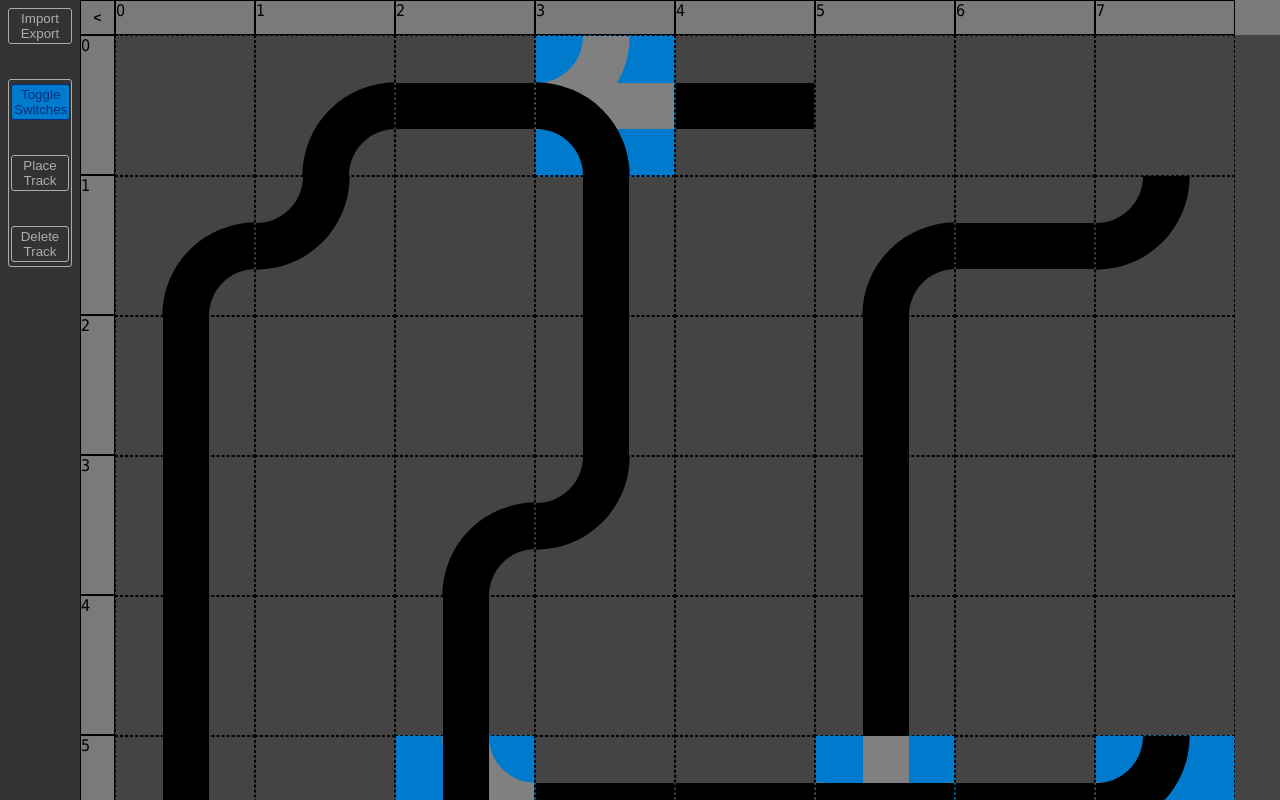
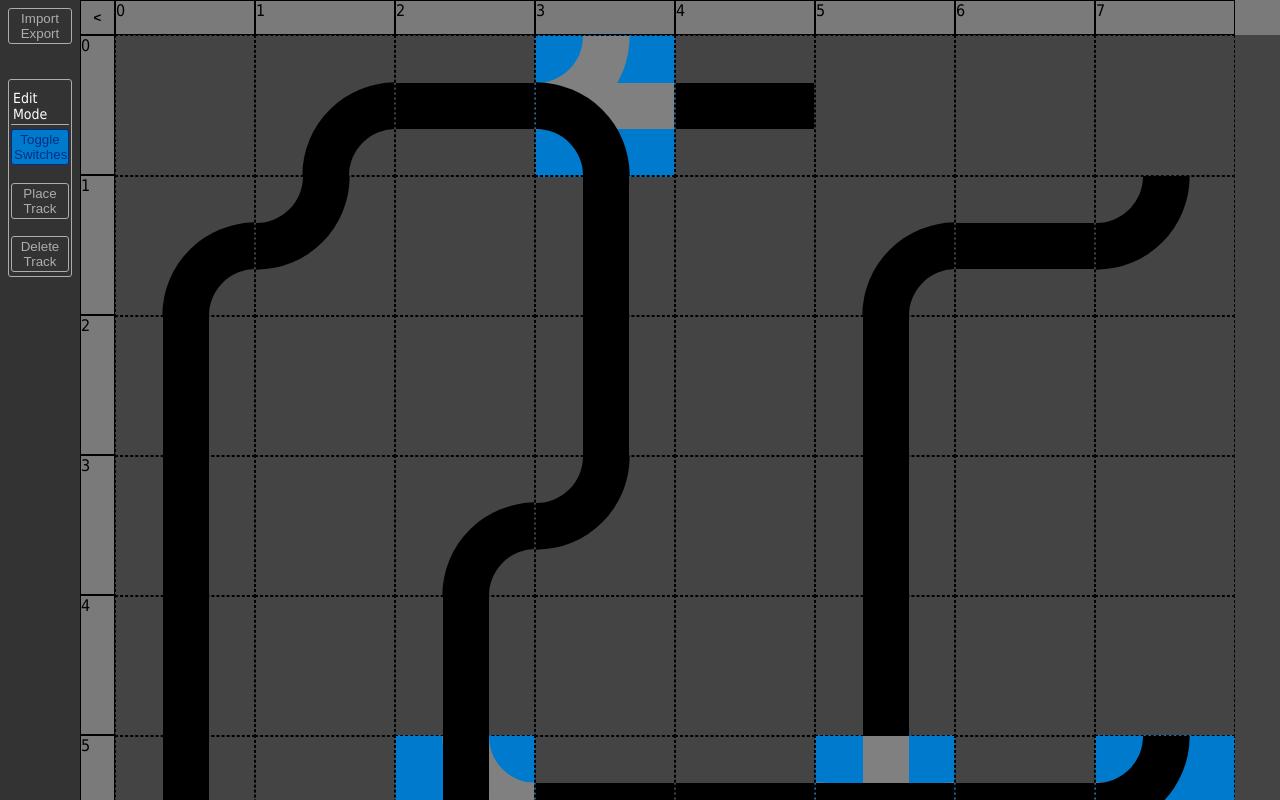
Before and after one commit to codythompson/super-tracks-editor, a React app: page / in a window 1280 px wide. Built offline with nearby package versions, Linux system fonts and the light colour scheme.

Commit message:
added confirm buttons to control bar

```diff
--- a/src/EditModes.js
+++ b/src/EditModes.js
@@ -16,9 +16,17 @@ const Labels = {
   [ModeKeys.DELETE]: 'Delete Track'
 }
 
+// TODO: cancelable?
+const MetaData = {
+  [ModeKeys.SWITCHES]: {confirmable: false},
+  [ModeKeys.PLACE]: {confirmable: true},
+  [ModeKeys.DELETE]: {confirmable: true}
+}
+
 export default ModeKeys
 
 export {
   Modes,
-  Labels
+  Labels,
+  MetaData
 }
--- a/src/components/App.jsx
+++ b/src/components/App.jsx
@@ -35,6 +35,7 @@ export default class extends React.Component {
     this.handleEditModeSwitch = this.handleEditModeSwitch.bind(this)
     this.handleTileClick = this.handleTileClick.bind(this)
     this.handleTileEnter = this.handleTileEnter.bind(this)
+    this.handleSaveClick = this.handleSaveClick.bind(this)
   }
 
   toggleSwitch(tileInfo) {
@@ -86,6 +87,18 @@ export default class extends React.Component {
     newInfo.addExitPair(incoming | outgoing)
     this.newAtlas.set(newInfo, i, j)
     this.setState({newAtlas: this.newAtlas.getStateObject()})
+  }
+
+  savePlacedTrack() {
+
+  }
+
+  handleSaveClick() {
+    switch(this.state.editMode) {
+      case EditModes.PLACE:
+
+        break;
+    }
   }
 
   handleControlBarToggle() {
--- /dev/null
+++ b/src/components/ButtonGroup.jsx
@@ -0,0 +1,22 @@
+import React from 'react'
+import classnames from 'classnames'
+
+import styles from '../styles/ButtonGroup.module.scss'
+
+export default function ({title=null, buttonsKeyLabelArr=[], selectedKey=null, onClick}) {
+  return (
+    <div className={styles.ButtonGroup}>
+      {title!==null?<h3 className={styles.Title}>{title}</h3>:null}
+      <div>
+        {buttonsKeyLabelArr.map(keyLabel => (
+          <button
+            key={keyLabel.key}
+            onClick={() => onClick(keyLabel.key)}
+            className={classnames(styles.Button, {[styles.Selected]: keyLabel.key === selectedKey, [keyLabel.className]: !!keyLabel.className})}>
+              {keyLabel.label}
+          </button>
+        ))}
+      </div>
+    </div>
+  )
+}
--- a/src/components/ControlBar.jsx
+++ b/src/components/ControlBar.jsx
@@ -1,34 +1,38 @@
 import React from 'react'
 import PropTypes from 'prop-types'
-import classnames from 'classnames'
 
-import { Modes, Labels } from '../EditModes'
+import { Modes, Labels, MetaData } from '../EditModes'
+import ButtonGroup from './ButtonGroup'
 import styles from '../styles/ControlBar.module.scss'
+// TODO: This is weird. Look into a better way to organize or make a Button component
+import buttonGroupStyles from '../styles/ButtonGroup.module.scss'
 
-function makeModeChangeHandler(mode, onModeChange) {
-  return function() {
-    onModeChange(mode)
-  }
+function handleConfirmClick (onSave, onCancel, key) {
+  key === 'save'? onSave(): onCancel()
 }
 
-function renderModeButton(buttonMode, currentMode, onModeChange) {
-  return (
-    <button
-      key={buttonMode}
-      onClick={makeModeChangeHandler(buttonMode, onModeChange)}
-      className={classnames({[styles.Selected]:buttonMode === currentMode})}>
-        {Labels[buttonMode]}
-    </button>
-  )
+function renderConfirmGroup (editMode, onSave, onCancel) {
+  return MetaData[editMode].confirmable? (
+    <ButtonGroup
+      selectedKey={editMode}
+      buttonsKeyLabelArr={[
+        {key: 'save', label: 'save', className: styles.Save},
+        {key: 'cancel', label: 'cancel'},
+      ]}
+      onClick={handleConfirmClick.bind(this, onSave, onCancel)}/>
+  ) : null
 }
 
-function ControlBar({editMode, onModeChange}) {
+function ControlBar({editMode, onModeChange, onSave, onCancel}) {
   return (
     <div className={styles.ControlBar}>
-      <button>Import Export</button>
-      <div className={styles.ModeSelector}>
-        {Modes.map(mode => renderModeButton(mode, editMode, onModeChange))}
-      </div>
+      <button className={buttonGroupStyles.Button}>Import Export</button>
+      <ButtonGroup
+        title={'Edit Mode'}
+        selectedKey={editMode}
+        buttonsKeyLabelArr={Modes.map(modeKey => ({key: modeKey, label: Labels[modeKey]}))}
+        onClick={onModeChange}/>
+      {renderConfirmGroup(editMode, onSave, onCancel)}
     </div>
   )
 }
--- /dev/null
+++ b/src/styles/ButtonGroup.module.scss
@@ -0,0 +1,47 @@
+
+.ButtonGroup {
+  padding: 4px 2px;
+  border: 1px solid;
+  border-radius: 3px;
+  color: #adadad;
+  margin-bottom: var(--quarter-tile-width);
+
+  .Title {
+    font-size: 14px;
+    font-weight: normal;
+    color: white;
+    margin: 4px 0;
+    padding: 2px;
+    border-bottom: 1px solid #adadad
+  }
+
+  .Button {
+    width: 100%;
+    margin-bottom: calc(var(--quarter-tile-width)/2);
+  }
+}
+
+.ButtonGroup button:last-child {
+  margin-bottom: 0;
+}
+
+.Button {
+  padding: 2px;
+  border: 1px solid;
+  border-radius: 3px;
+  background: none;
+  color: #adadad;
+  margin-bottom: var(--quarter-tile-width);
+}
+.Button:active {
+  color: white;
+  background-color: #007acc;
+}
+.Button:focus {
+  outline: none;
+}
+
+Button.Selected {
+  color: #003080;
+  background-color: #007acc;
+}
--- a/src/styles/ControlBar.module.scss
+++ b/src/styles/ControlBar.module.scss
@@ -8,34 +8,7 @@
   box-sizing: border-box;
 }
 
-.ModeSelector {
-  padding: 4px 2px;
-  border: 1px solid;
-  border-radius: 3px;
-  color: #adadad;
-
-  button.Selected {
-    color: #003080;
-    background-color: #007acc;
-  }
+.Save {
+  color: #eee;
+  background-color: green;
 }
-
-.ModeSelector button:last-child {
-  margin-bottom: 0;
-}
-
-.ControlBar button {
-  padding: 2px;
-  border: 1px solid;
-  border-radius: 3px;
-  background: none;
-  color: #adadad;
-  margin-bottom: var(--quarter-tile-width);
-}
-.ControlBar button:active {
-  color: white;
-  background-color: #007acc;
-}
-.ControlBar button:focus {
-  outline: none;
-}
```
